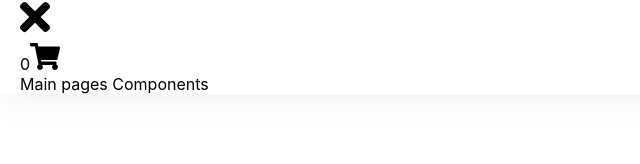
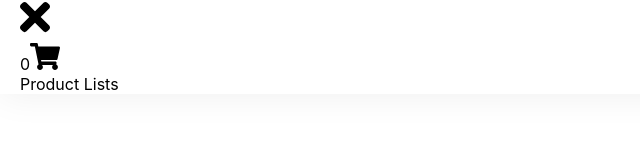
Before and after one commit to Chanuth-silva10/ecommerce-business-managemant-using-react-with-context-api, a React (Create React App) app in the folder frontend/: page / in a window 1280 px wide. Shown: the part 122-286 px from the top of the page, without its empty margins (0-640 px from the left). Built offline with nearby package versions, Linux system fonts and the light colour scheme.

Commit message:
Go to Components

```diff
--- a/frontend/src/components/mainpages/Pages.js
+++ b/frontend/src/components/mainpages/Pages.js
@@ -1,7 +1,24 @@
-import React from 'react';
+import React from 'react'
+import {Switch, Route} from 'react-router-dom'
+import Products from './products/Products'
+import Login from './auth/Login'
+import Register from './auth/Register'
+import Cart from './cart/Cart'
+import NotFound from './utils/not_found/NotFound'
+
+
 
 function Pages() {
-  return <div>Main pages Components</div>;
+
+    return (
+        <Switch>
+            <Route path="/" exact component={Products} />
+            <Route path="/login" exact component={Login} />
+            <Route path="/register" exact component={Register} />
+            <Route path="/cart" exact component={Cart} />
+            <Route path="*" exact component={NotFound} />
+        </Switch>
+    )
 }
 
-export default Pages;
+export default Pages
--- a/frontend/src/components/mainpages/auth/Login.js
+++ b/frontend/src/components/mainpages/auth/Login.js
@@ -0,0 +1,11 @@
+import React from 'react';
+
+function Login() {
+  return (
+  <div>
+      Login Components
+  </div>
+  )
+}
+
+export default Login;
--- a/frontend/src/components/mainpages/auth/Register.js
+++ b/frontend/src/components/mainpages/auth/Register.js
@@ -0,0 +1,11 @@
+import React from 'react';
+
+function Register() {
+  return (
+  <div>
+      Register Components
+  </div>
+  )
+}
+
+export default Register;
--- a/frontend/src/components/mainpages/cart/Cart.js
+++ b/frontend/src/components/mainpages/cart/Cart.js
@@ -0,0 +1,11 @@
+import React from 'react';
+
+function Cart() {
+  return (
+  <div>
+     Cart Components
+  </div>
+  )
+}
+
+export default Cart;
--- a/frontend/src/components/mainpages/products/Products.js
+++ b/frontend/src/components/mainpages/products/Products.js
@@ -0,0 +1,11 @@
+import React from 'react';
+
+function Products() {
+  return (
+      <div>
+          Product Lists
+      </div>
+  )
+}
+
+export default Products;
--- a/frontend/src/components/mainpages/utils/not_found/NotFound.js
+++ b/frontend/src/components/mainpages/utils/not_found/NotFound.js
@@ -0,0 +1,11 @@
+import React from 'react'
+
+function NotFound() {
+    return (
+        <div>
+            404 | Not Found
+        </div>
+    )
+}
+
+export default NotFound
```
